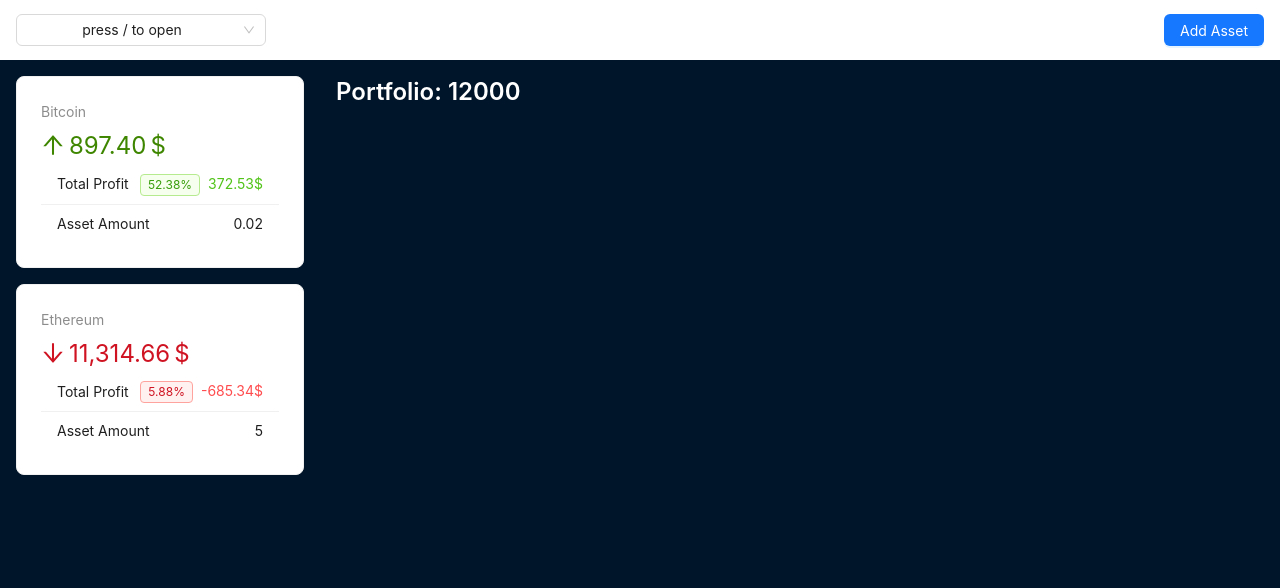
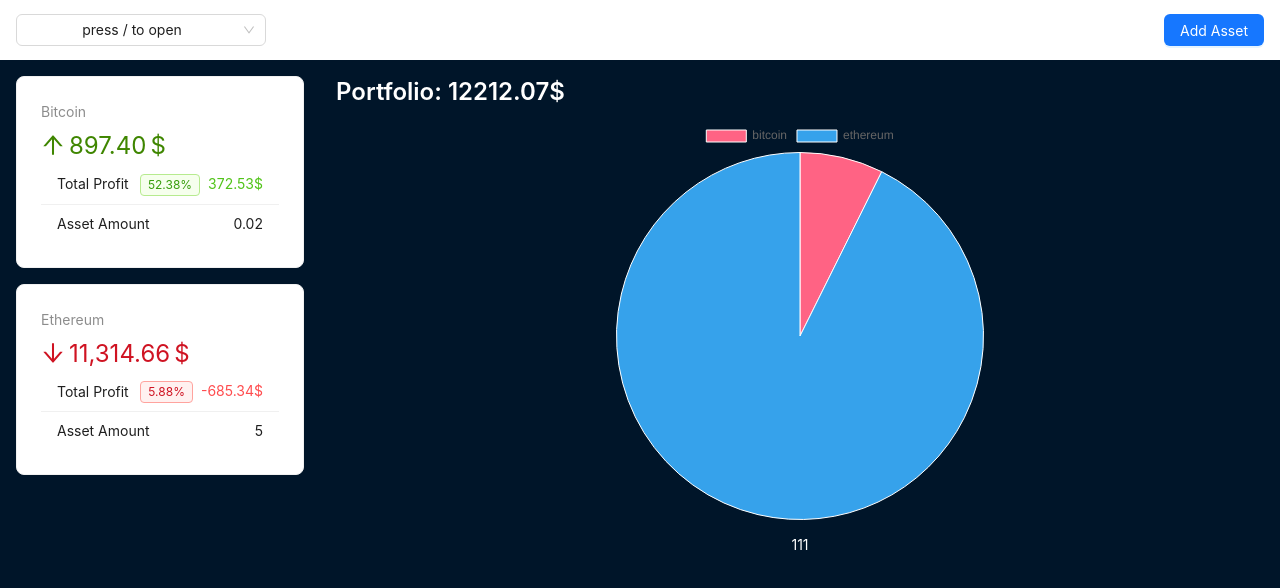
Before and after one commit to Finnimonius/react-crypto-project-test, a React (Vite) app: page / in a window 1280 px wide. Shown: the top 588 px of the page. Built offline with nearby package versions, Linux system fonts and the light colour scheme.

Commit message:
Added chart in content

```diff
--- a/package.json
+++ b/package.json
@@ -11,7 +11,10 @@
   },
   "dependencies": {
     "antd": "^5.27.1",
+    "chart.js": "^4.5.0",
+    "chartjs-2": "^0.0.1-security",
     "react": "^19.1.1",
+    "react-chartjs-2": "^5.3.0",
     "react-dom": "^19.1.1"
   },
   "devDependencies": {
--- /dev/null
+++ b/src/components/AssetsTable.jsx
@@ -0,0 +1,3 @@
+export default function AssetsTable() {
+    return <div>111</div>
+}
--- /dev/null
+++ b/src/components/PortfolioChart.jsx
@@ -0,0 +1,34 @@
+import { Chart as ChartJS, ArcElement, Tooltip, Legend } from 'chart.js';
+import { Pie } from 'react-chartjs-2';
+import { useCrypto } from '../context/crypto-context';
+
+ChartJS.register(ArcElement, Tooltip, Legend);
+
+export default function PortfolioChart() {
+    const { assets } = useCrypto()
+
+    const data = {
+        labels: assets.map(asset => asset.id),
+        datasets: [
+            {
+                label: '$',
+                data: assets.map(asset => asset.totalAmount.toFixed(2)),
+                backgroundColor: [
+                    'rgba(255, 99, 132, 1)',
+                    'rgba(54, 162, 235, 1)',
+                    'rgba(255, 206, 86, 1)',
+                    'rgba(75, 192, 192, 1)',
+                    'rgba(153, 102, 255, 1)',
+                    'rgba(255, 159, 64, 1)',
+                ],
+                borderWidth: 1,
+            },
+        ],
+    };
+
+    return (
+        <div style={{ display: 'flex', marginBottom: '1rem', justifyContent: 'center', height: 400 }}>
+            <Pie data={data} />
+        </div>
+    )
+}
--- a/src/components/layout/AppContent.jsx
+++ b/src/components/layout/AppContent.jsx
@@ -1,5 +1,7 @@
 import { Layout, Typography } from 'antd';
 import { useCrypto } from '../../context/crypto-context';
+import PortfolioChart from '../PortfolioChart';
+import AssetsTable from '../AssetsTable';
 
 const contentStyle = {
   textAlign: 'center',
@@ -10,10 +12,23 @@ const contentStyle = {
 };
 
 export default function AppContent() {
-  const {crypto} = useCrypto()
-    return (
+  const { crypto, assets } = useCrypto()
+
+  const cryptoPriceMap = crypto.reduce((acc, coin) => {
+    acc[coin.id] = coin.price
+    return acc
+  }, {})
+
+  return (
     <Layout.Content style={contentStyle}>
-      <Typography.Title level={3} style={{textAlign: 'left', color: '#fff'}}>Portfolio: 12000</Typography.Title>
+      <Typography.Title level={3} style={{ textAlign: 'left', color: '#fff' }}>
+        Portfolio: {' '}
+        {assets.map(asset => {
+          return asset.amount * cryptoPriceMap[asset.id]
+        }).reduce((acc, value) => (acc += value), 0).toFixed(2)}$
+        </Typography.Title>
+        <PortfolioChart />
+        <AssetsTable />
     </Layout.Content>
   )
 }
--- a/src/context/crypto-context.jsx
+++ b/src/context/crypto-context.jsx
@@ -22,6 +22,7 @@ export function CryptoContextProvider({ children }) {
                 growPercent: percentDifference(asset.price, coin.price),
                 totalAmount: asset.amount * coin.price,
                 totalProfit: asset.amount * coin.price - asset.amount * asset.price,
+                name: coin.name,
                 ...asset,
             }
         })
```
Also changed, not shown: 1 other file (tests, documents, lock files or other folders).
